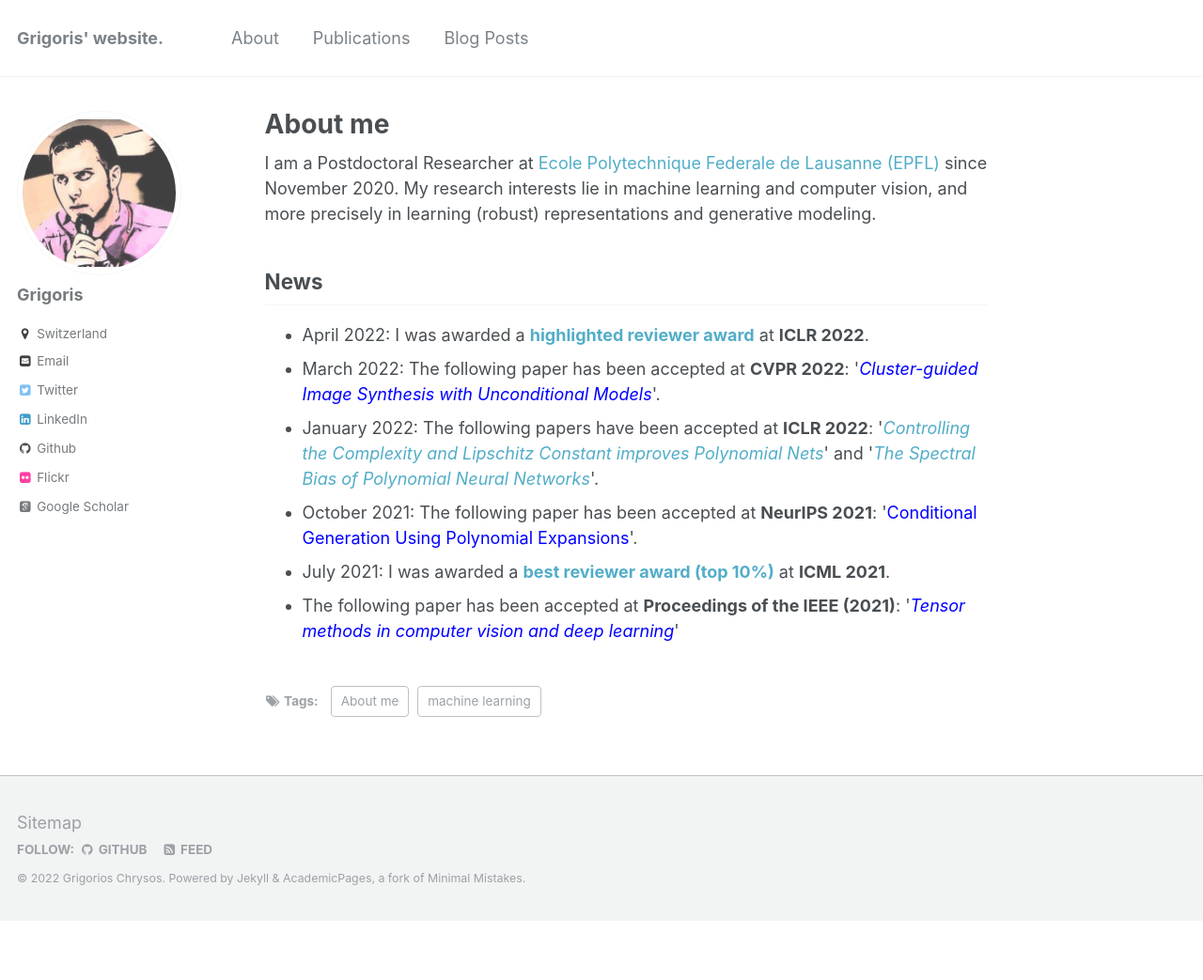
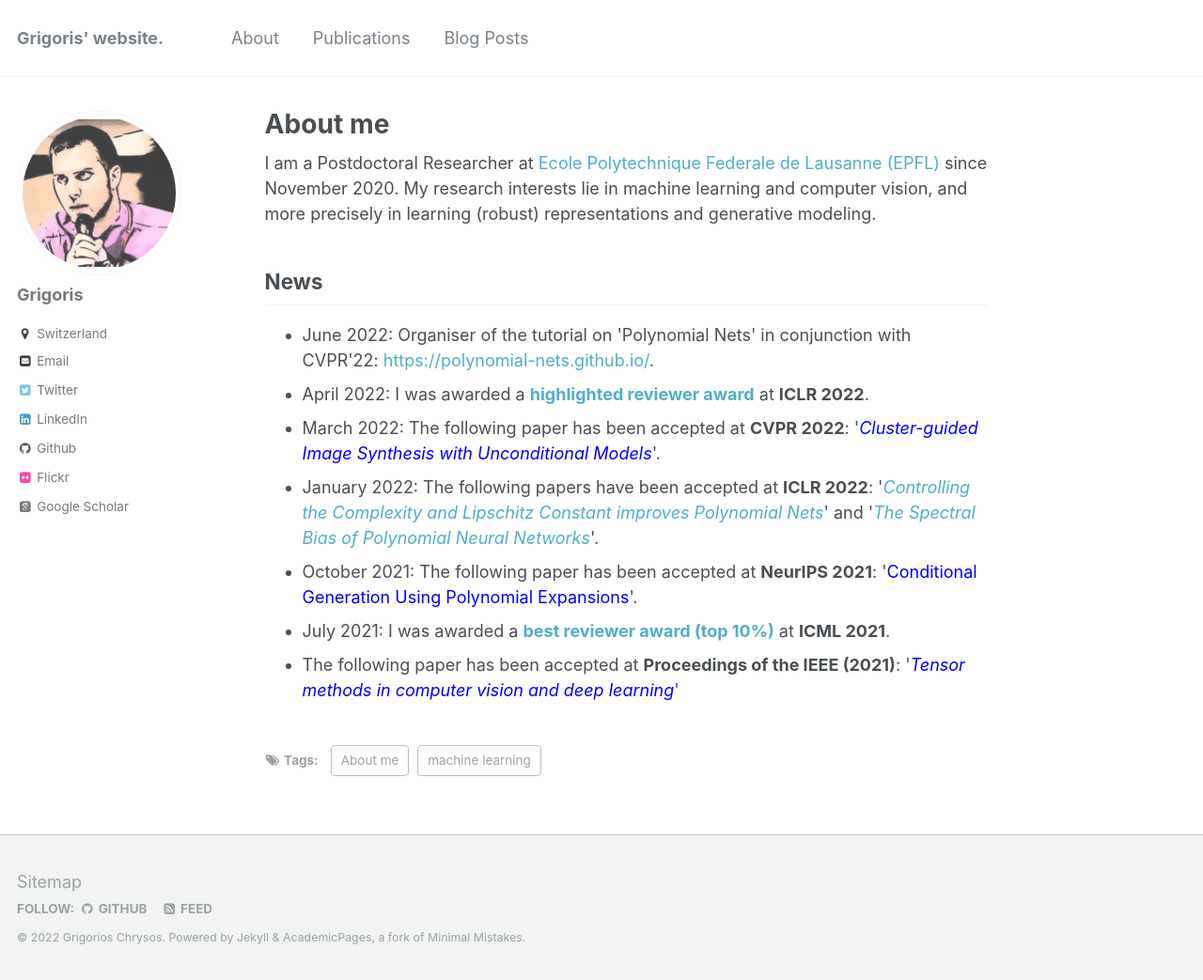
Before and after one commit to grigorisg9gr/grigorisg9gr.github.io, a Jekyll site: the page built from index.html, in a window 1280 px wide and 1043 px high. Shown: the whole window at 94% size. Built offline with Jekyll 4.4.1, drawn with Linux system fonts in a browser that asks for light colours; some web fonts are replaced.

Commit message:
Add the tutorial in the news.

```diff
--- a/_publications/index.html
+++ b/_publications/index.html
@@ -38,6 +38,7 @@ collection: publications
       <p><strong>Grigorios Chrysos</strong>, Markos Georgopoulos, Yannis Panagakis<br>
       Conference on Neural Information Processing Systems (<em>NeurIPS</em>), 2021. <br>
       <a style="color: white; text-decoration: none;" href="https://proceedings.neurips.cc/paper/2021/file/ef0d3930a7b6c95bd2b32ed45989c61f-Paper.pdf"><span class="buttong button-round"> <i class="fa fa-file-pdf-o" aria-hidden="true"></i> &nbsp;PDF</span></a><br>  <!-- https://arxiv.org/pdf/2104.05077.pdf -->
+      <a style="color: white; text-decoration: none;" href="https://github.com/grigorisg9gr/polynomial_nets_for_conditional_generation"><span class="buttong button-round"> <i class="fa fa-fw fa-github" aria-hidden="true"></i>&nbsp;Code</span></a><br>
       <span style="color: #609999; font-size: 13px; line-height: 13px;">We propose a polynomial expansion with respect to two (or more) variables, which is applied to conditional image generation.</span></p>
     </div></li>
 
--- a/index.html
+++ b/index.html
@@ -11,6 +11,7 @@ comments: false
 
 <h2>News</h2>
 <ul>
+    <li>June 2022: Organiser of the tutorial on 'Polynomial Nets' in conjunction with CVPR'22: <a href="https://polynomial-nets.github.io/">https://polynomial-nets.github.io/</a>.
     <li>April 2022: I was awarded a <a href="https://iclr.cc/Conferences/2022/Reviewers"><strong>highlighted reviewer award</strong></a> at <strong>ICLR 2022</strong>.</li>
     <li>March 2022: The following paper has been accepted at <strong>CVPR 2022</strong>: '<span style="color: #0000ff;"><em>Cluster-guided Image Synthesis with Unconditional Models</em></span>'.</li>
     <li>January 2022: The following papers have been accepted at <strong>ICLR 2022</strong>: '<span style="color: #0000ff;"><em><a href="https://openreview.net/pdf?id=dQ7Cy_ndl1s">Controlling the Complexity and Lipschitz Constant improves Polynomial Nets</a></em></span>' and '<span style="color: #0000ff;"><em><a href="https://openreview.net/pdf?id=P7FLfMLTSEX">The Spectral Bias of Polynomial Neural Networks</a></em></span>'.</li>
```
